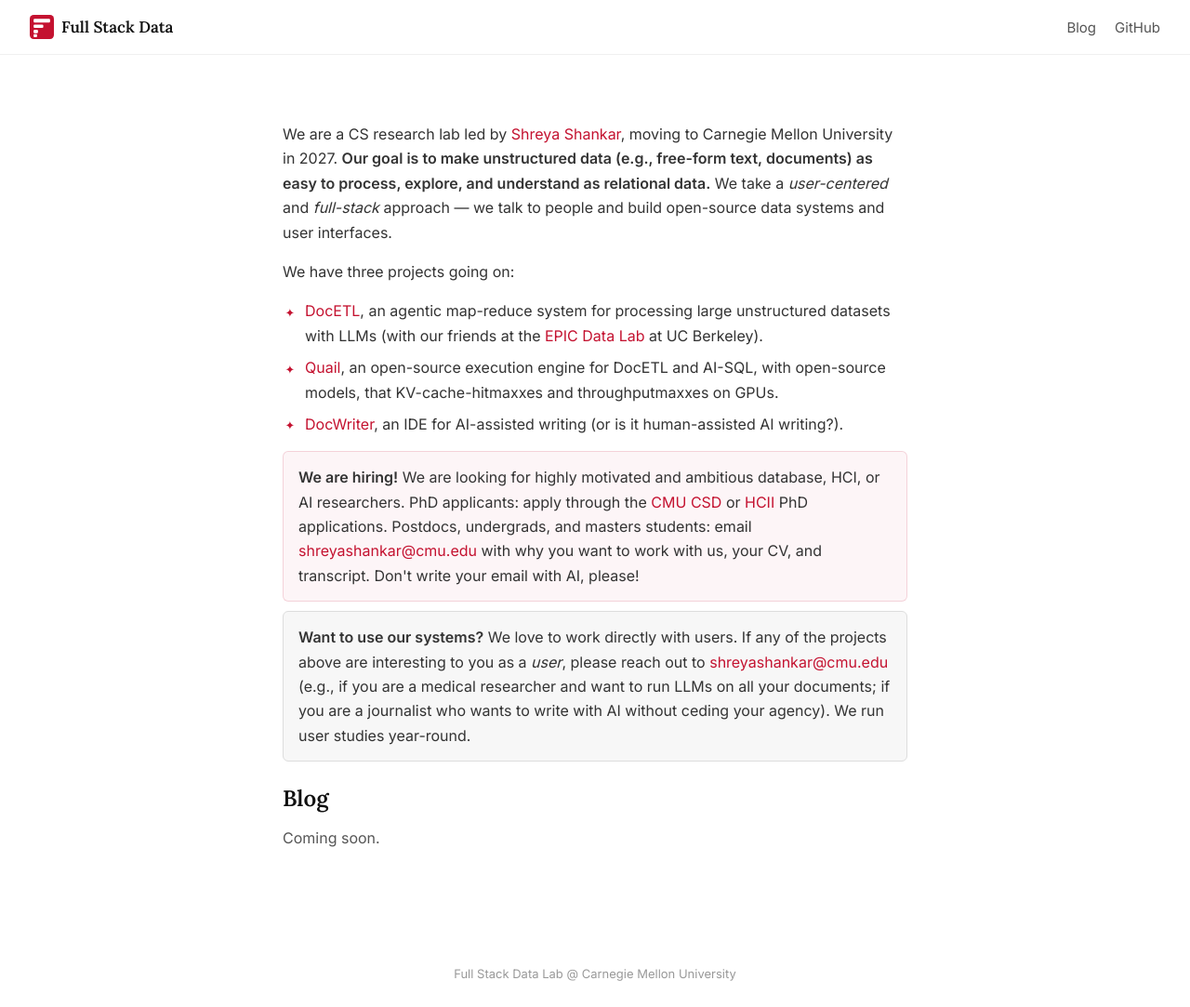
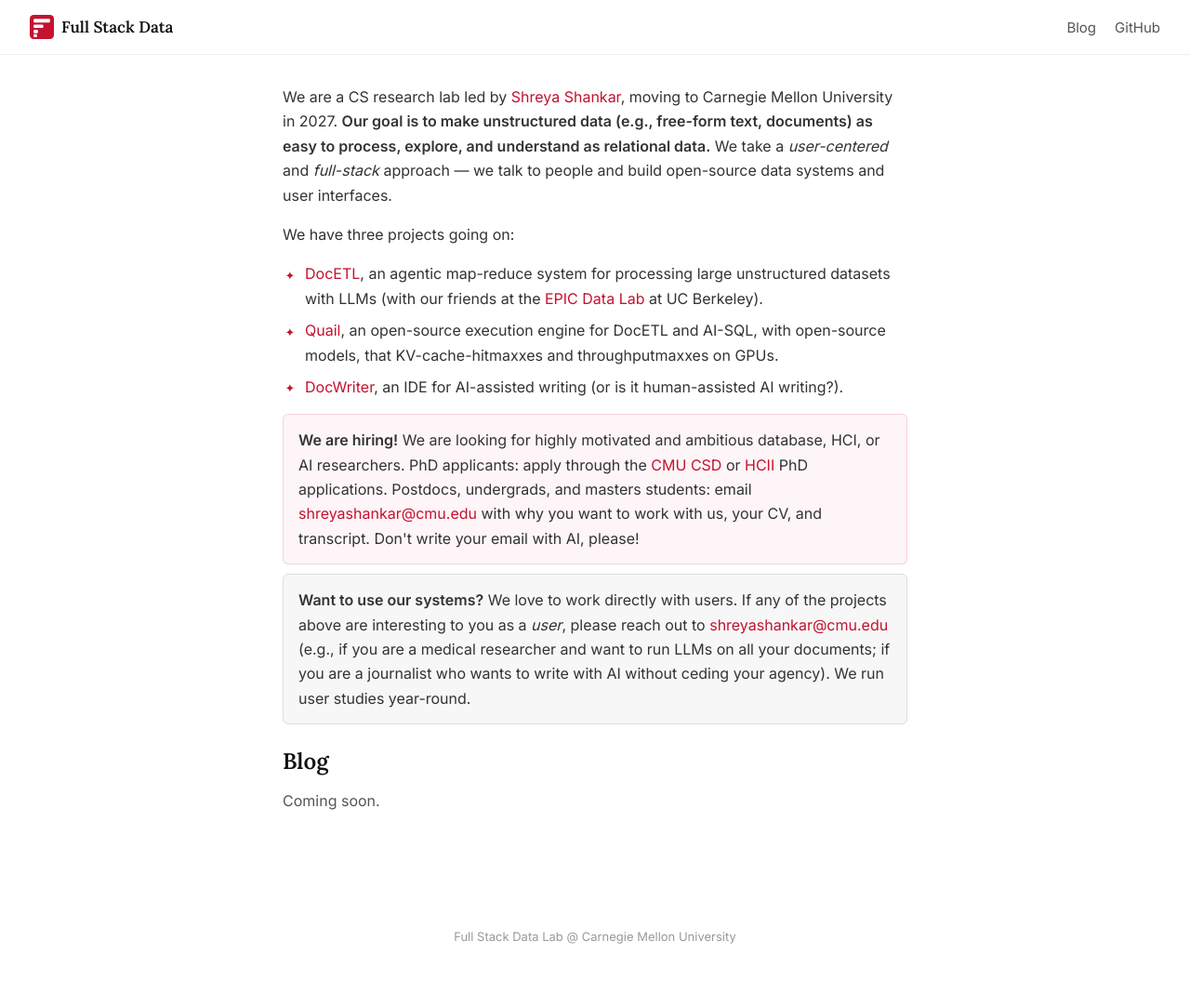
Before and after one commit to fsdatalab/fsdatalab.github.io, a Jekyll site: the page built from index.html, in a window 1280 px wide and 1083 px high. Shown: the whole window at 93% size. Built offline with Jekyll 4.4.1, drawn with Linux system fonts in a browser that asks for light colours.

Commit message:
Reduce top padding on content
Co-Authored-By: Claude Opus 4.6 (1M context) <noreply@anthropic.com>
Claude-Session: https://claude.ai/code/session_01YUUksgmU2JxRtHnSwQz3yq

```diff
--- a/assets/css/style.css
+++ b/assets/css/style.css
@@ -71,7 +71,7 @@ a:hover { opacity: 0.75; }
 .content {
   max-width: 45rem;
   margin: 0 auto;
-  padding: 4.5rem 1.5rem 5rem;
+  padding: 2rem 1.5rem 5rem;
 }
 .content-narrow {
   max-width: 45rem;
```
